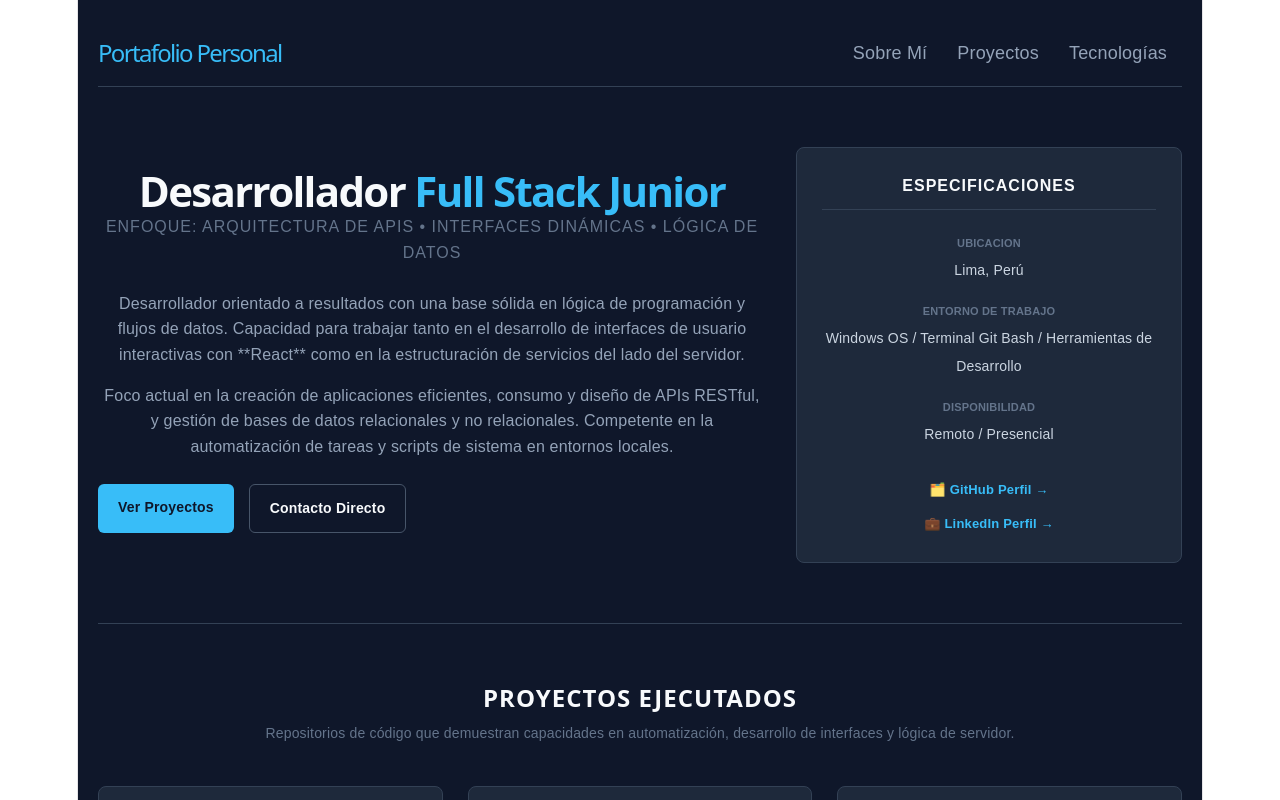
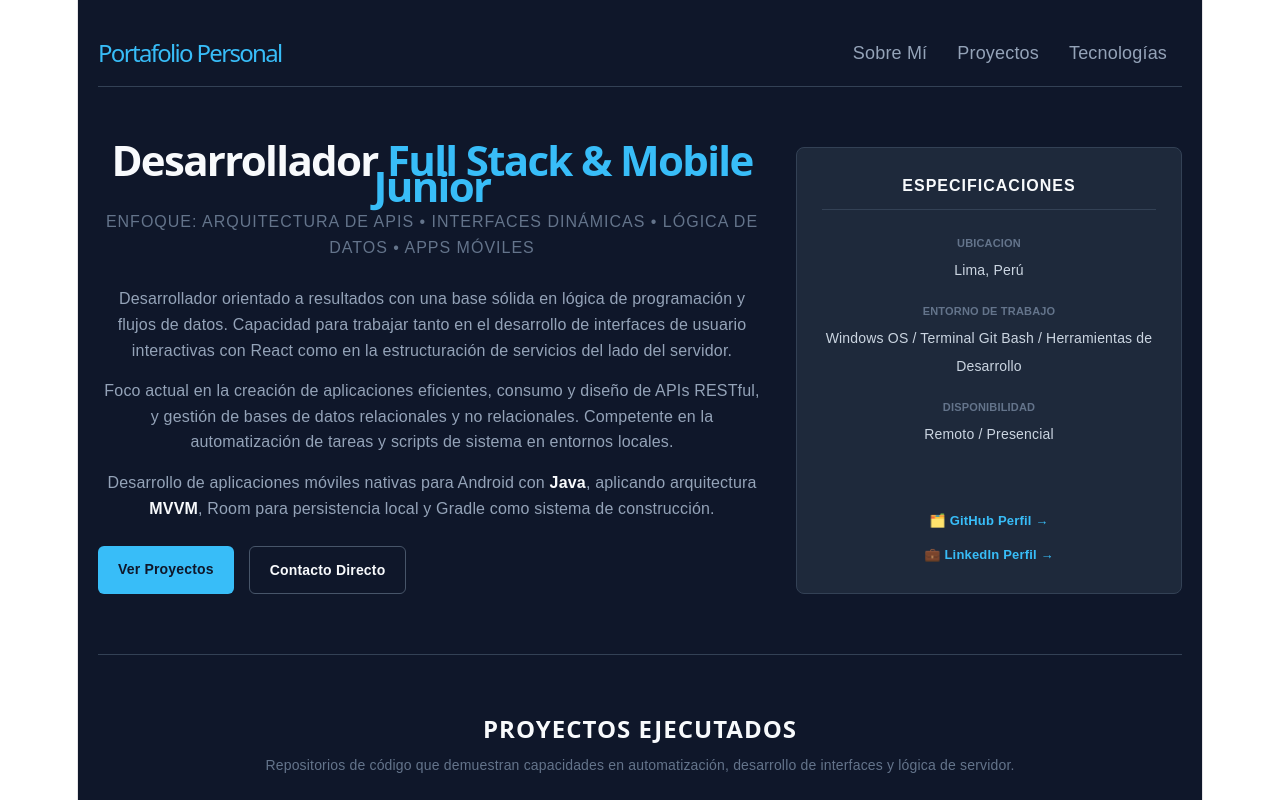
Before and after one commit to alarconv-dev/porfolio-web, a React (Vite) app: page / in a window 1280 px wide. Shown: the top 800 px of the page. Built offline with nearby package versions, Linux system fonts and the light colour scheme.

Commit message:
feat: actualizacion de portafolio

```diff
--- a/src/components/hero.jsx
+++ b/src/components/hero.jsx
@@ -8,18 +8,21 @@ export default function Hero() {
                 {/* Columna Principal: Perfil Técnico Directo */}
                 <div style={{ flex: '2', minWidth: '300px', display: 'flex', flexDirection: 'column', justifyContent: 'center' }}>
                     <h1 style={{ fontSize: '42px', fontWeight: 'bold', margin: '0 0 10px 0', color: '#f8fafc' }}>
-                        Desarrollador <span style={{ color: '#38bdf8' }}>Full Stack Junior</span>
+                        Desarrollador <span style={{ color: '#38bdf8' }}>Full Stack & Mobile Junior</span>
                     </h1>
                     <p style={{ fontSize: '16px', color: '#64748b', margin: '0 0 25px 0', textTransform: 'uppercase', letterSpacing: '1px' }}>
-                        Enfoque: Arquitectura de APIs • Interfaces Dinámicas • Lógica de Datos
+                        Enfoque: Arquitectura de APIs • Interfaces Dinámicas • Lógica de Datos • Apps Móviles
                     </p>
 
                     <div style={{ color: '#94a3b8', fontSize: '16px', lineHeight: '1.6' }}>
                         <p style={{ margin: '0 0 15px 0' }}>
-                            Desarrollador orientado a resultados con una base sólida en lógica de programación y flujos de datos. Capacidad para trabajar tanto en el desarrollo de interfaces de usuario interactivas con **React** como en la estructuración de servicios del lado del servidor.
+                            Desarrollador orientado a resultados con una base sólida en lógica de programación y flujos de datos. Capacidad para trabajar tanto en el desarrollo de interfaces de usuario interactivas con React como en la estructuración de servicios del lado del servidor.
+                        </p>
+                        <p style={{ margin: '0 0 15px 0' }}>
+                            Foco actual en la creación de aplicaciones eficientes, consumo y diseño de APIs RESTful, y gestión de bases de datos relacionales y no relacionales. Competente en la automatización de tareas y scripts de sistema en entornos locales.
                         </p>
                         <p style={{ margin: '0 0 25px 0' }}>
-                            Foco actual en la creación de aplicaciones eficientes, consumo y diseño de APIs RESTful, y gestión de bases de datos relacionales y no relacionales. Competente en la automatización de tareas y scripts de sistema en entornos locales.
+                            Desarrollo de aplicaciones móviles nativas para Android con <strong style={{ color: '#f8fafc' }}>Java</strong>, aplicando arquitectura <strong style={{ color: '#f8fafc' }}>MVVM</strong>, Room para persistencia local y Gradle como sistema de construcción.
                         </p>
                     </div>
 
```
